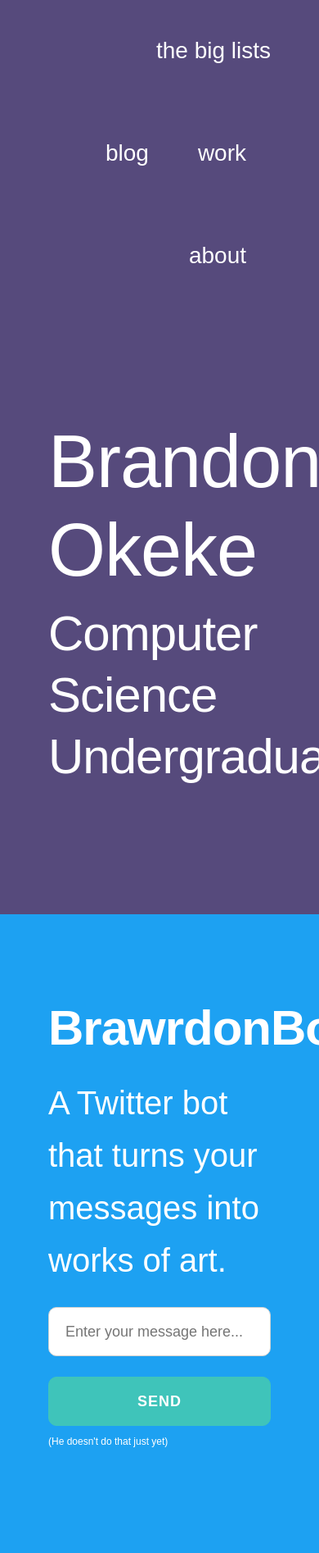
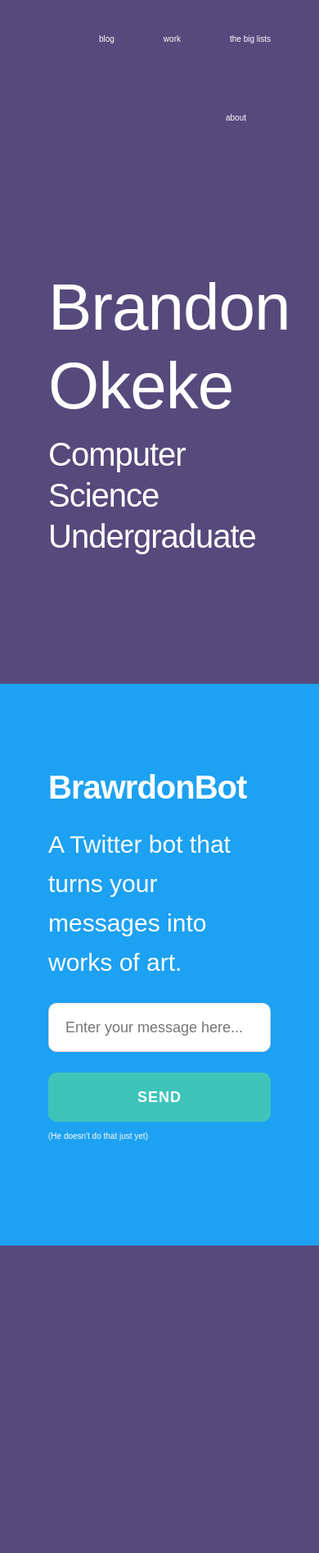
Before and after one commit to Brawrdon/site, a PHP site: page / in a window 390 px wide; the page is wider, and only the part inside the window is pictured. Shown: that part at 82% size. After the commit the page ends 1519 px from the top of that part, so only its background shows below. Run offline with PHP 8.4, Linux system fonts and the light colour scheme.

Commit message:
Update font sizes for mobile & accessibility

```diff
--- a/css/style.css
+++ b/css/style.css
@@ -1,3 +1,7 @@
+html {
+    font-size: 62.5%;
+}
+
 body {
     font-family: sans-serif;
 }
@@ -13,12 +17,12 @@ h1, h2, h3 {
 }
 
 h1 {
-    font-size: 90px;
+    font-size: 9.0rem;
     margin-bottom: 1rem;
 }
 
 h2, h3 {
-    font-size: 60px;
+    font-size: 6.0rem;
 }
 
 h3 {
@@ -53,7 +57,7 @@ nav ul li {
 nav ul li a {
     color: #FFFFFF;
     display: inline-block;
-    font-size: 28px;
+    font-size: 2.8rem;
     padding: 40px 30px;
     text-align: center;
     text-decoration: none;
@@ -87,25 +91,28 @@ nav ul li a:hover {
 
 .section-text {
     color: #FFFFFF;
-    font-size: 40px;
+    font-size: 4.0rem;
 }
 
 
 .small {
-    font-size: 12px;
+    font-size: 1.2rem;
 }
 
+
+input[type="text"].message-text,
+button.button-primary {
+    height: 60px;
+    font-size: 1.8rem;
+
+}
 input[type="text"].message-text {
-    height: 60px;
-    font-size: 18px;
     border-radius: 10px;
     margin-bottom: 25px;
     padding: 0 20px;
 }
 
 button.button-primary {
-    height: 60px;
-    font-size: 18px;
     border-radius: 10px;
     background-color: #3FC4BA;
     border-color: #3FC4BA;
@@ -115,3 +122,29 @@ button.button-primary:hover {
     background-color: #3DBDB3;
     border-color: #3DBDB3;
 }
+
+
+/* Smaller than phablet */
+@media (max-width: 550px) {
+    h1 {
+        font-size: 8.0rem;
+    }
+
+    h2, h3 {
+        font-size: 4.0rem;
+    }
+
+    nav ul li a {
+        font-size: 1rem;
+    }
+
+    .section-text {
+        font-size: 3.0rem;
+    }
+
+    .small {
+        font-size: 1rem;
+    }
+
+
+}
```
